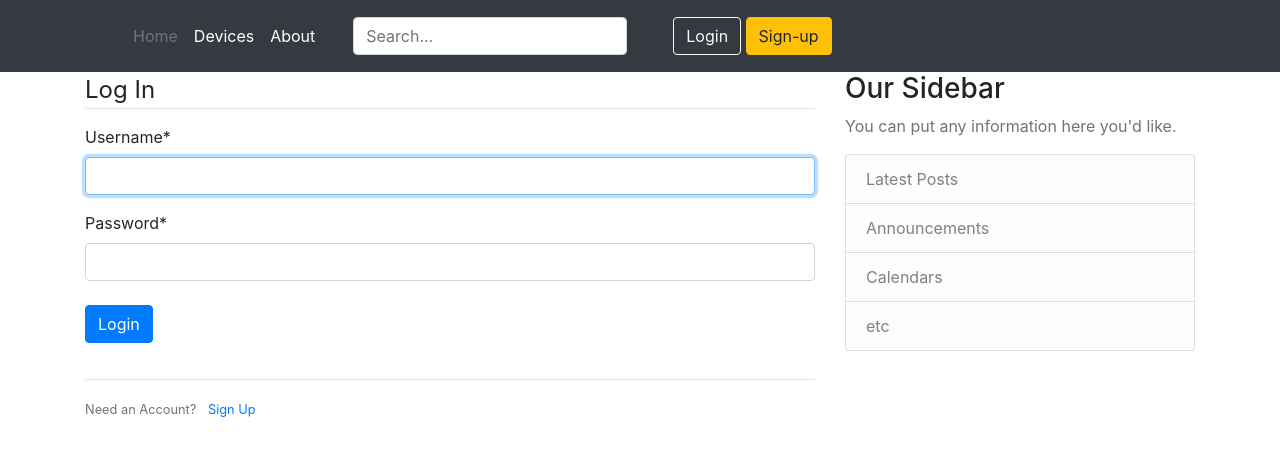
After one commit to vvp117/tell-me-when-service, a Django app: page /users/login/ in a window 1280 px wide. The commit adds this page. Shown: the top 456 px of the page. Run offline with Django 3.2, Linux system fonts and the light colour scheme; some libraries are stand-ins or nearby versions.

Commit message:
feat(users): add login and logout

```diff
--- /dev/null
+++ b/backend/apps/users/templates/users/login.html
@@ -0,0 +1,26 @@
+{% extends 'main/base.html' %}
+
+{% load crispy_forms_tags %}
+
+{% block content %}
+
+    <div>
+        <form method="POST">
+            {% csrf_token %}
+            <fieldset class="form-group">
+                <legend class="border-bottom mb-3">Log In</legend>
+                {{ form|crispy }}
+                <div class="form-group">
+                    <button type="submit" class="btn btn-primary mb-1 mt-2">Login</button>
+                </div>
+            </fieldset>
+        </form>
+            <div class="border-top pt-3">
+                <small class="text-muted">
+                    Need an Account?
+                    <a href="{% url 'users-register' %}" class="ml-2">Sign Up</a>
+                </small>
+            </div>
+    </div>
+
+{% endblock content %}
--- a/backend/apps/users/templates/users/register.html
+++ b/backend/apps/users/templates/users/register.html
@@ -34,7 +34,7 @@
             <div class="border-top pt-3">
                 <small class="text-muted">
                     Already have an Account?
-                    <a href="#" class="ml-2">Sign In</a>
+                    <a href="{% url 'users-login' %}" class="ml-2">Sign In</a>
                 </small>
             </div>
 
--- a/backend/apps/users/urls.py
+++ b/backend/apps/users/urls.py
@@ -1,7 +1,15 @@
 from django.urls import path
+from django.contrib.auth import views as auth_views
+
 from . import views
 
 
 urlpatterns = [
     path('register/', views.register, name='users-register'),
+    path('login/',
+        auth_views.LoginView.as_view(template_name='users/login.html'),
+        name='users-login'),
+    path('logout/',
+        auth_views.LogoutView.as_view(template_name='users/logout.html'),
+        name='users-logout'),
 ]
--- a/backend/main/settings.py
+++ b/backend/main/settings.py
@@ -139,3 +139,5 @@
 DEFAULT_AUTO_FIELD = 'django.db.models.BigAutoField'
 
 CRISPY_TEMPLATE_PACK = 'bootstrap4'
+
+LOGIN_REDIRECT_URL = 'main-index'
--- a/backend/main/templates/main/base.html
+++ b/backend/main/templates/main/base.html
@@ -26,20 +26,26 @@
             </a>
 
             <ul class="nav col-12 col-lg-auto me-lg-auto mb-2 justify-content-center mb-md-0">
-            <li><a href="{% url 'main-index' %}" class="nav-link px-2 text-secondary">Home</a></li>
-            <li><a href="{% url 'devices-list' %}" class="nav-link px-2 text-white">Devices</a></li>
-            {% comment %} <li><a href="#" class="nav-link px-2 text-white">Pricing</a></li>
-            <li><a href="#" class="nav-link px-2 text-white">FAQs</a></li> {% endcomment %}
-            <li><a href="{% url 'main-about' %}" class="nav-link px-2 text-white">About</a></li>
+              <li><a href="{% url 'main-index' %}" class="nav-link px-2 text-secondary">Home</a></li>
+              <li><a href="{% url 'devices-list' %}" class="nav-link px-2 text-white">Devices</a></li>
+              <li><a href="{% url 'main-about' %}" class="nav-link px-2 text-white">About</a></li>
             </ul>
 
             <form class="col-12 col-lg-auto mb-3 mb-lg-0 me-lg-3">
             <input type="search" class="form-control form-control-dark" placeholder="Search..." aria-label="Search">
             </form>
 
+            <ul class="nav col-12 col-lg-auto me-lg-auto mb-2 justify-content-center mb-md-0">
+              <li><a href="#" class="nav-link px-2 text-white">{{ user.username }}</a></li>
+            </ul>
+
             <div class="text-end">
-            <button type="button" class="btn btn-outline-light me-2">Login</button>
-            <button type="button" class="btn btn-warning" onclick="location.href='{% url 'users-register' %}';">Sign-up</button>
+              {% if user.is_authenticated %}
+                <button type="button" class="btn btn-outline-light me-2" onclick="location.href='{% url 'users-logout' %}';">Logout</button>
+              {% else %}
+                <button type="button" class="btn btn-outline-light me-2" onclick="location.href='{% url 'users-login' %}';">Login</button>
+                <button type="button" class="btn btn-warning" onclick="location.href='{% url 'users-register' %}';">Sign-up</button>
+              {% endif %}
             </div>
         </div>
         </div>
```
Also changed, not shown: backend/apps/users/templates/users/logout.html (added, +10 -0 lines), backend/apps/users/views.py (+4 -3 lines).
